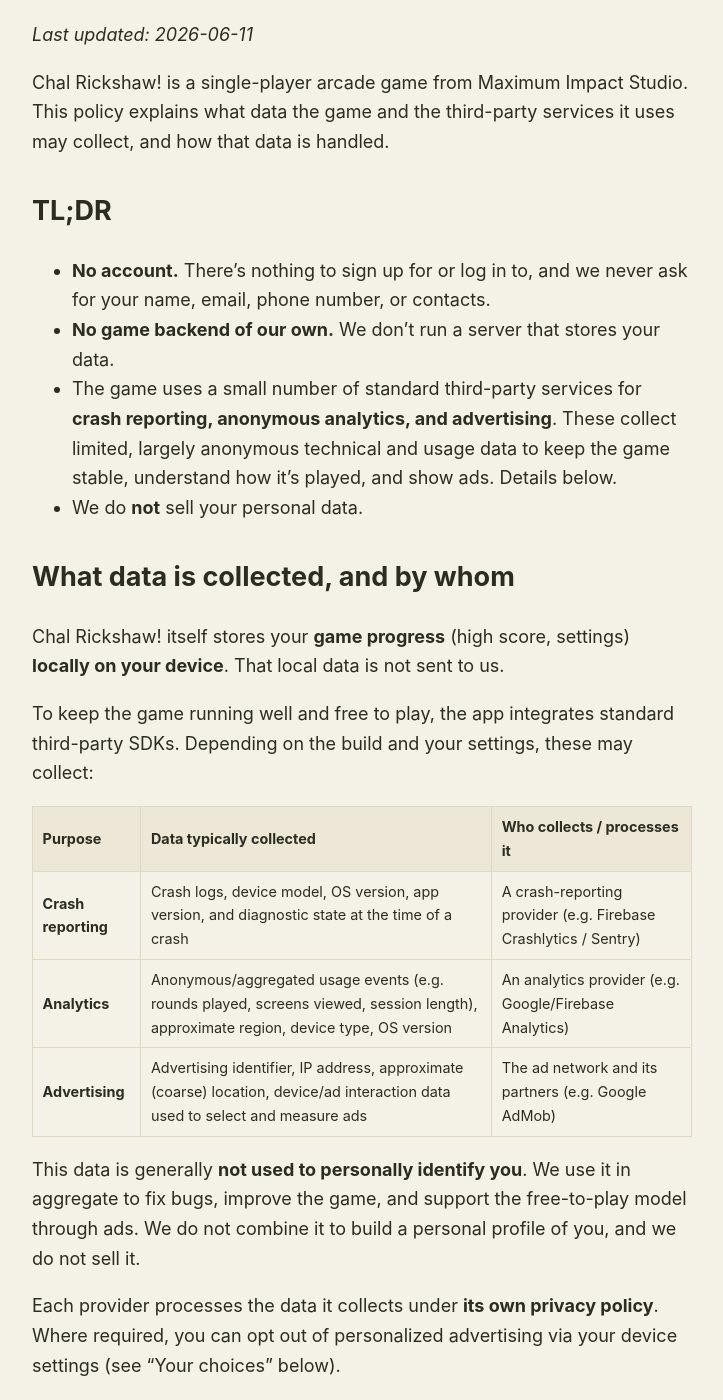
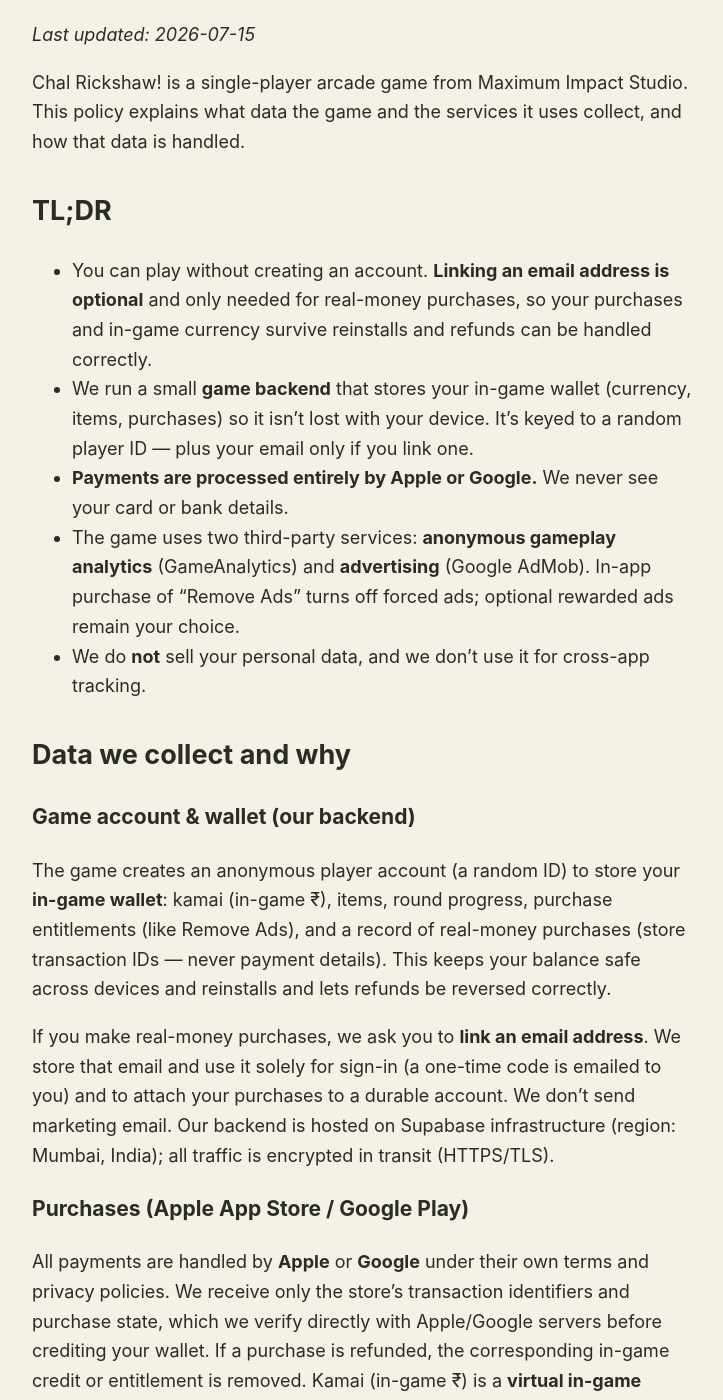
Before and after one commit to arunjeetsingh/maximum-impact-studio, a Jekyll site: the page built from chal-rickshaw/privacy.md, in a window 1280 px wide and 1400 px high, scrolled down 199 px. Shown: the whole window, without its empty margins (278-1001 px from the left). Built offline with Jekyll 4.4.1, drawn with Linux system fonts in a browser that asks for light colours; some of the changed text lies outside the part shown.

Commit message:
Chal Rickshaw privacy policy: accounts, backend wallet, IAP, consent
The policy predated the game's backend and said 'no account / no game backend /
no purchases' — all now false. Rewritten to cover: optional email linking
(one-time code sign-in, purchases only), the Supabase-hosted wallet (currency,
items, entitlements, store transaction ids; Mumbai region), Apple/Google
payment processing (we never see payment details; refunds revoke credit),
GameAnalytics (anonymous install id, not the ad id), AdMob + EEA/UK UMP consent
(no ATT / no cross-app tracking), Remove Ads vs opt-in rewarded ads, local-only
diagnostic logs, account/data deletion path, retention, and the non-cash-out
virtual-currency statement. Also removed the never-integrated crash-reporting
SDK (Crashlytics/Sentry) claim — crash data only reaches us via the platforms.

Co-Authored-By: Claude Fable 5 <noreply@anthropic.com>

```diff
--- a/chal-rickshaw/privacy.md
+++ b/chal-rickshaw/privacy.md
@@ -6,101 +6,137 @@ permalink: /chal-rickshaw/privacy/
 
 # Chal Rickshaw! — Privacy Policy
 
-_Last updated: 2026-06-11_
+_Last updated: 2026-07-15_
 
 Chal Rickshaw! is a single-player arcade game from Maximum Impact Studio. This
-policy explains what data the game and the third-party services it uses may
-collect, and how that data is handled.
+policy explains what data the game and the services it uses collect, and how
+that data is handled.
 
 ## TL;DR
 
-- **No account.** There's nothing to sign up for or log in to, and we never ask
-  for your name, email, phone number, or contacts.
-- **No game backend of our own.** We don't run a server that stores your data.
-- The game uses a small number of standard third-party services for **crash
-  reporting, anonymous analytics, and advertising**. These collect limited,
-  largely anonymous technical and usage data to keep the game stable, understand
-  how it's played, and show ads. Details below.
-- We do **not** sell your personal data.
+- You can play without creating an account. **Linking an email address is
+  optional** and only needed for real-money purchases, so your purchases and
+  in-game currency survive reinstalls and refunds can be handled correctly.
+- We run a small **game backend** that stores your in-game wallet (currency,
+  items, purchases) so it isn't lost with your device. It's keyed to a random
+  player ID — plus your email only if you link one.
+- **Payments are processed entirely by Apple or Google.** We never see your
+  card or bank details.
+- The game uses two third-party services: **anonymous gameplay analytics**
+  (GameAnalytics) and **advertising** (Google AdMob). In-app purchase of
+  "Remove Ads" turns off forced ads; optional rewarded ads remain your choice.
+- We do **not** sell your personal data, and we don't use it for cross-app
+  tracking.
 
-## What data is collected, and by whom
+## Data we collect and why
 
-Chal Rickshaw! itself stores your **game progress** (high score, settings)
-**locally on your device**. That local data is not sent to us.
+### Game account & wallet (our backend)
 
-To keep the game running well and free to play, the app integrates standard
-third-party SDKs. Depending on the build and your settings, these may collect:
+The game creates an anonymous player account (a random ID) to store your
+**in-game wallet**: kamai (in-game ₹), items, round progress, purchase
+entitlements (like Remove Ads), and a record of real-money purchases
+(store transaction IDs — never payment details). This keeps your balance safe
+across devices and reinstalls and lets refunds be reversed correctly.
 
-| Purpose | Data typically collected | Who collects / processes it |
-| --- | --- | --- |
-| **Crash reporting** | Crash logs, device model, OS version, app version, and diagnostic state at the time of a crash | A crash-reporting provider (e.g. Firebase Crashlytics / Sentry) |
-| **Analytics** | Anonymous/aggregated usage events (e.g. rounds played, screens viewed, session length), approximate region, device type, OS version | An analytics provider (e.g. Google/Firebase Analytics) |
-| **Advertising** | Advertising identifier, IP address, approximate (coarse) location, device/ad interaction data used to select and measure ads | The ad network and its partners (e.g. Google AdMob) |
+If you make real-money purchases, we ask you to **link an email address**.
+We store that email and use it solely for sign-in (a one-time code is emailed
+to you) and to attach your purchases to a durable account. We don't send
+marketing email. Our backend is hosted on Supabase infrastructure (region:
+Mumbai, India); all traffic is encrypted in transit (HTTPS/TLS).
 
-This data is generally **not used to personally identify you**. We use it in
-aggregate to fix bugs, improve the game, and support the free-to-play model
-through ads. We do not combine it to build a personal profile of you, and we do
-not sell it.
+### Purchases (Apple App Store / Google Play)
 
-Each provider processes the data it collects under **its own privacy policy**.
-Where required, you can opt out of personalized advertising via your device
-settings (see "Your choices" below).
+All payments are handled by **Apple** or **Google** under their own terms and
+privacy policies. We receive only the store's transaction identifiers and
+purchase state, which we verify directly with Apple/Google servers before
+crediting your wallet. If a purchase is refunded, the corresponding in-game
+credit or entitlement is removed. Kamai (in-game ₹) is a **virtual in-game
+currency with no real-world value** — it cannot be cashed out, transferred, or
+redeemed for real money.
 
-## Advertising
+### Analytics (GameAnalytics)
 
-Chal Rickshaw! may show ads (for example, banner or rewarded-video ads) provided
-by a third-party ad network such as Google AdMob. Ad networks may use your
-device's advertising identifier and related data to select and measure ads. You
-can limit ad personalization in your device settings:
+We collect **anonymous gameplay events** (rounds played, session activity,
+in-game economy events, ad views) tied to a **random install identifier**
+generated by the app — not your advertising ID and not your identity. This
+helps us balance the game and fix problems. GameAnalytics processes this on our
+behalf under [its privacy policy](https://gameanalytics.com/privacy/).
 
-- **Android:** Settings → Privacy → Ads (reset or delete your advertising ID,
-  or opt out of ad personalization).
-- **iOS:** Settings → Privacy & Security → Tracking / Apple Advertising.
+### Advertising (Google AdMob)
 
-See the ad network's policy (for AdMob, part of
-[Google's Privacy Policy](https://policies.google.com/privacy) and
-[how Google uses information from sites/apps that use its services](https://policies.google.com/technologies/partner-sites)).
+The game shows interstitial ads and optional **rewarded ads** (watch an ad to
+double your fare — always your choice). The ad SDK may collect your device's
+advertising identifier, IP address, coarse region, and ad-interaction data to
+serve and measure ads. Where required (e.g. the EEA/UK), the game shows a
+**consent form** before ads are served, and ads are not loaded until consent is
+resolved. We do not use Apple's cross-app tracking (no ATT prompt is shown; we
+don't track you across other companies' apps).
+
+Buying **Remove Ads** permanently disables forced ads; rewarded ads remain
+available but only ever play when you tap them.
+
+See [Google's Privacy Policy](https://policies.google.com/privacy) and
+[how Google uses information from sites/apps that use its services](https://policies.google.com/technologies/partner-sites).
+
+### Diagnostics & logs
+
+The game keeps a small diagnostic log **on your device only**. It is sent to us
+only if you explicitly share it (e.g. via the in-app share option when
+reporting a problem). Crash reports may reach us in aggregate through Apple
+(App Store/TestFlight) or Google Play if **you** have opted into sharing them
+with those platforms — under their policies, not ours.
+
+## What we do NOT collect
+
+- No name, phone number, contacts, photos, or precise location.
+- No payment card or bank details (Apple/Google handle all payments).
+- No cross-app tracking profile; we never request Apple's ATT permission.
+
+## Your choices & rights
+
+- **Play without an account** — everything except real-money purchases works
+  with no email linked.
+- **Ad personalization** — limit or reset your advertising ID in device
+  settings (Android: Settings → Privacy → Ads; iOS: Settings → Privacy &
+  Security → Apple Advertising). EEA/UK users can revisit their consent choice
+  via the in-game consent form.
+- **Delete your account & data** — email us at the address below from your
+  linked email and we will delete your account, wallet, and purchase records
+  (except records we must keep for legal/accounting reasons, e.g. of refunds).
+- **Uninstall** — stops all further collection by the app; your local save is
+  removed with the app.
+
+## Data retention & security
+
+Wallet and purchase records are kept while your account exists (and as required
+for accounting/fraud prevention after refunds). Analytics data is retained per
+GameAnalytics' retention policy and only ever used by us in aggregate. All
+transmission uses encrypted (HTTPS/TLS) connections; purchase verification is
+performed server-to-server with Apple and Google.
+
+## Children's privacy
+
+Chal Rickshaw! is not directed at children under 13. Because the game serves
+ads and offers in-app purchases, it is intended for a general (teen and older)
+audience. We do not knowingly collect personal information from children. If
+you believe a child has provided personal information, contact us and we will
+delete it.
 
 ## App store platforms
 
-If you installed the app through **Google Play** or Apple **TestFlight**/App
-Store, those platforms collect their own diagnostic and installation data under
-**their** policies — see
+If you installed the app through **Google Play** or the Apple **App
+Store**/TestFlight, those platforms collect their own diagnostic and
+installation data under **their** policies — see
 [Google Play's Privacy Policy](https://policies.google.com/privacy) and
-[Apple's Privacy Policy](https://www.apple.com/legal/privacy/). That data goes
-to Google/Apple, not to us.
-
-## Children's privacy
-
-Chal Rickshaw! is not directed at children under 13. Because the game can serve
-ads and use analytics, it is intended for a general (teen and older) audience.
-We do not knowingly collect personal information from children. If you believe a
-child has provided personal information, contact us and we will address it.
-
-## Your choices
-
-- **Limit ad tracking / reset advertising ID** in your device settings (see
-  "Advertising" above).
-- **Uninstall** the app to stop all further data collection by the app and its
-  SDKs.
-- **Contact us** with any privacy request at the address below.
-
-## Data retention & security
-
-Third-party providers retain the data they collect according to their own
-retention policies. Crash and analytics data is used to maintain and improve the
-game and is not kept longer than needed for those purposes by us (we generally
-only ever see it in aggregate). All transmission to these services uses standard
-encrypted (HTTPS/TLS) connections.
+[Apple's Privacy Policy](https://www.apple.com/legal/privacy/).
 
 ## Changes to this policy
 
 If our data practices change, we will update this page and the "Last updated"
-date above and describe what changed. Material changes (for example, adding a new
-category of data collection) will be reflected here before the corresponding app
-update ships.
+date above. Material changes (for example, a new category of data collection)
+will be reflected here before the corresponding app update ships.
 
 ## Contact
 
-Questions about this policy? Email
+Questions or privacy requests (including account deletion)? Email
 [hello@maximumimpact.studio](mailto:hello@maximumimpact.studio).
```
